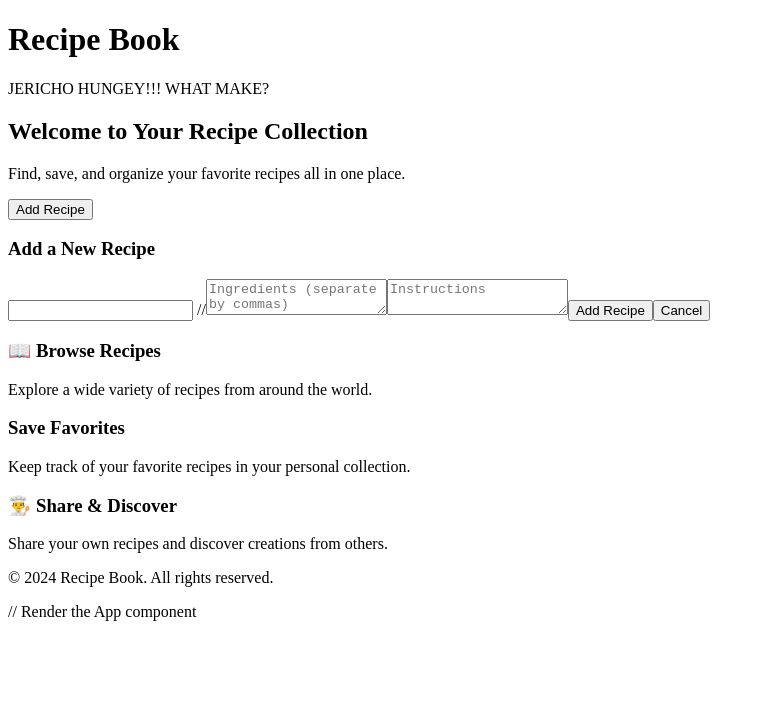
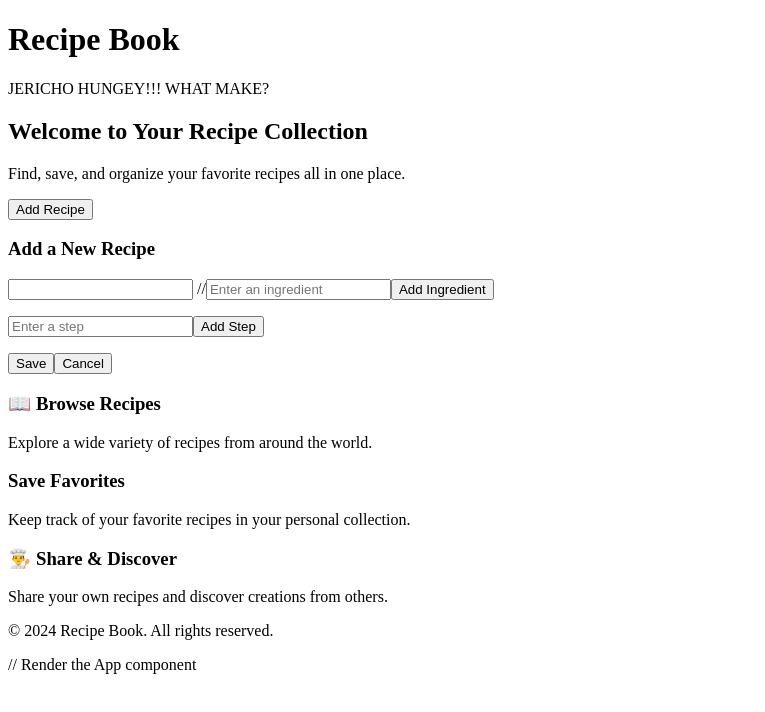
Before and after one commit to jerichomc/RecipeBook, a React (Vite) app in the folder recipe-book/: page / in a window 1280 px wide. Both pictures are taken after a click on the button "Add Recipe". Shown: the top 712 px of the page, without its empty margins (0-765 px from the left). Built offline with nearby package versions, Linux system fonts and the light colour scheme.

Commit message:
added ui improvements for viewing ingredients/instructions

```diff
--- a/recipe-book/package.json
+++ b/recipe-book/package.json
@@ -11,7 +11,8 @@
   },
   "dependencies": {
     "react": "^19.2.4",
-    "react-dom": "^19.2.4"
+    "react-dom": "^19.2.4",
+    "react-router-dom": "^7.14.0"
   },
   "devDependencies": {
     "@eslint/js": "^9.39.4",
--- a/recipe-book/src/App.jsx
+++ b/recipe-book/src/App.jsx
@@ -1,24 +1,31 @@
-import React, { useState } from 'react';
-import './index.css';
+import React, { useState } from "react";
+import "./index.css";
 
 function App() {
-  const [recipes, updateRecipes] = useState(() => { // Initialize recipes from localStorage if available
-    const savedRecipes = localStorage.getItem('recipes'); // Retrieve saved recipes from localStorage
+  const [recipes, updateRecipes] = useState(() => {
+    // Initialize recipes from localStorage if available
+    const savedRecipes = localStorage.getItem("recipes"); // Retrieve saved recipes from localStorage
     return savedRecipes ? JSON.parse(savedRecipes) : []; // Start with an empty array if no recipes are saved
   });
-  const [recipeCount, updateRecipeCount] = useState(() => { // Initialize recipe count based on the number of recipes in localStorage
-    const savedRecipes = localStorage.getItem('recipes'); // Retrieve saved recipes from localStorage
+  const [recipeCount, updateRecipeCount] = useState(() => {
+    // Initialize recipe count based on the number of recipes in localStorage
+    const savedRecipes = localStorage.getItem("recipes"); // Retrieve saved recipes from localStorage
     return savedRecipes ? JSON.parse(savedRecipes).length : 0; // Set recipe count to the number of saved recipes or 0 if none are saved
   });
   const [showForm, updateShowForm] = useState(false);
-  const [recipeName, updateRecipeName] = useState('');
-  const [ingredients, updateIngredients] = useState('');
-  const [instructions, updateInstructions] = useState('');
+  const [recipeName, updateRecipeName] = useState("");
+
+  const [ingredients, updateIngredients] = useState([]);
+  const [ingredientInput, updateIngredientInput] = useState("");
+
+  const [instructions, updateInstructions] = useState([]);
+  const [instructionInput, updateInstructionInput] = useState("");
+
   const [editForm, updateEditForm] = useState(false);
   const [editingRecipeId, setEditingRecipeId] = useState(null);
 
-
-  function addRecipe(nextRecipeName, nextIngredients, nextInstructions) { // Create a new recipe object with a unique ID
+  function addRecipe(nextRecipeName, nextIngredients, nextInstructions) {
+    // Create a new recipe object with a unique ID
     const newRecipe = {
       id: crypto.randomUUID(),
       recipeName: nextRecipeName,
@@ -26,33 +33,70 @@ function App() {
       instructions: nextInstructions,
     };
 
-    updateRecipes([...recipes, newRecipe]); // Add the new recipe to the existing list of recipes
-    updateRecipeCount(recipeCount + 1);
+    const updatedRecipes = [...recipes, newRecipe]; // Add the new recipe to the existing list of recipes
+    updateRecipes(updatedRecipes); // Update the recipes state with the new list of recipes that includes the added recipe
+    localStorage.setItem("recipes", JSON.stringify(updatedRecipes)); // Save the updated list of recipes to localStorage for persistence
+    updateRecipeCount(recipeCount + 1); // Increment the recipe count by 1 after adding a new recipe
   }
 
-  function deleteRecipe(recipeId){ // Remove the recipe with the specified ID from the list of recipes
-    const updatedRecipes = recipes.filter(recipe => recipe.id !== recipeId); //creates new array excluding the recipe with the specified ID
-    updateRecipes(updatedRecipes);//update the recipes state with new array of recipes that does not include the deleted recipe
-    localStorage.setItem('recipes', JSON.stringify(updatedRecipes)); // Update localStorage with the new list of recipes after deletion
+  function deleteRecipe(recipeId) {
+    // Remove the recipe with the specified ID from the list of recipes
+    if (window.confirm("Are you sure you want to delete this recipe?")) {
+      const updatedRecipes = recipes.filter((recipe) => recipe.id !== recipeId); //creates new array excluding the recipe with the specified ID
+      updateRecipes(updatedRecipes); //update the recipes state with new array of recipes that does not include the deleted recipe
+      localStorage.setItem("recipes", JSON.stringify(updatedRecipes)); // Update localStorage with the new list of recipes after deletion
+    }
   }
 
-  function editRecipe(recipeId, updatedName, updatedIngredients, updatedInstructions){ // Update the recipe with the specified ID using the provided updated values
-    const updatedRecipes = recipes.map(recipe => {
-      if (recipe.id === recipeId){
+  function editRecipe(
+    recipeId,
+    updatedName,
+    updatedIngredients,
+    updatedInstructions,
+  ) {
+    const updatedRecipes = recipes.map((recipe) => {
+      // Iterate through the list of recipes and update the one with the matching ID
+      if (recipe.id === recipeId) {
+        // If the current recipe's ID matches the ID of the recipe being edited, return a new recipe object with the updated name, ingredients, and instructions
         return {
-          ...recipe, // Spread the existing recipe properties to maintain any unchanged values
+          // Return a new recipe object with the updated name, ingredients, and instructions while keeping the other properties unchanged
+          ...recipe,
           recipeName: updatedName,
           ingredients: updatedIngredients,
           instructions: updatedInstructions,
-        }
-      }
-      return recipe; // Return the recipe unchanged if it doesn't match the ID
-    })
-    updateRecipes(updatedRecipes); // Update the recipes state with the modified list of recipes after editing
-    localStorage.setItem('recipes', JSON.stringify(updatedRecipes)); // Update localStorage with the new list of recipes after editing
+        };
       }
 
+      return recipe; // If the current recipe's ID does not match the ID of the recipe being edited, return the original recipe object without any changes
+    });
 
+    updateRecipes(updatedRecipes); // Update the recipes state with the new list of recipes that includes the edited recipe
+    localStorage.setItem("recipes", JSON.stringify(updatedRecipes)); // Update localStorage with the new list of recipes after editing
+  }
+
+  function addIngredient() {
+    if (!ingredientInput.trim()) return; // Prevent adding empty ingredients
+
+    updateIngredients([...ingredients, ingredientInput.trim()]); // Add the new ingredient to the list of ingredients
+    updateIngredientInput(""); // Clear the ingredient input field after adding
+  }
+
+  function addInstruction() {
+    if (!instructionInput.trim()) return; // Prevent adding empty instructions
+    updateInstructions([...instructions, instructionInput.trim()]); // Add the new instruction to the list of instructions
+    updateInstructionInput(""); // Clear the instruction input field after adding
+  }
+
+  function removeIngredient(indexToRemove) {
+    updateIngredients(
+      ingredients.filter((_, index) => index !== indexToRemove),
+    );
+  }
+  function removeInstruction(indexToRemove) {
+    updateInstructions(
+      instructions.filter((_, index) => index !== indexToRemove),
+    );
+  }
 
   return (
     <div className="App">
@@ -60,34 +104,70 @@ function App() {
         <h1>Recipe Book</h1>
         <p>JERICHO HUNGEY!!! WHAT MAKE?</p>
       </header>
-      <nav>
-
-      </nav>
+      <nav></nav>
 
       <main className="main-content">
         <section className="hero">
           <h2>Welcome to Your Recipe Collection</h2>
-          <p>Find, save, and organize your favorite recipes all in one place.</p>
-          <button className="cta-button" onClick={() => updateShowForm(true)}>Add Recipe</button>
+          <p>
+            Find, save, and organize your favorite recipes all in one place.
+          </p>
+          <button className="cta-button" onClick={() => updateShowForm(true)}>
+            Add Recipe
+          </button>
           {showForm && (
             <div className="recipe-form">
               <h3>Add a New Recipe</h3>
-              <input value={recipeName} onChange={(e) => updateRecipeName(e.target.value)} /> //
-              <textarea value={ingredients} onChange={(e) => updateIngredients(e.target.value)} placeholder="Ingredients (separate by commas)" />
-              <textarea value={instructions} onChange={(e) => updateInstructions(e.target.value)} placeholder="Instructions" />
-              <button onClick={() => {
+              <input
+                value={recipeName}
+                onChange={(e) => updateRecipeName(e.target.value)}
+              />{" "}
+              //
+              <input
+                value={ingredientInput}
+                onChange={(e) => updateIngredientInput(e.target.value)}
+                placeholder="Enter an ingredient"
+              ></input>
+              <button onClick={addIngredient}>Add Ingredient</button>
+              <ul>
+                {ingredients.map((ingredient, index) => (
+                  <li key={index}>
+                    {ingredient}
+                    <button onClick={() => removeIngredient(index)}>
+                      Remove
+                    </button>
+                  </li>
+                ))}
+              </ul>
+              <input
+                value={instructionInput}
+                onChange={(e) => updateInstructionInput(e.target.value)}
+                placeholder="Enter a step"
+              ></input>
+              <button onClick={addInstruction}>Add Step</button>
+              <ol>
+                {instructions.map((instruction, index) => (
+                  <li key={index}>
+                    {instruction}
+                    <button onClick={() => removeInstruction(index)}>
+                      Remove
+                    </button>
+                  </li>
+                ))}
+              </ol>
+              <button
+                onClick={() => {
                   addRecipe(recipeName, ingredients, instructions);
-                localStorage.setItem('recipes', JSON.stringify([...recipes, {
-                  id: recipeCount + 1,
-                  recipeName,
-                  ingredients,
-                  instructions,
-                }]));
                   updateShowForm(false);
-                updateRecipeName('');
-                updateIngredients('');
-                updateInstructions('');
-              }}>Add Recipe</button>
+                  updateRecipeName("");
+                  updateIngredients([]);
+                  updateInstructions([]);
+                  updateIngredientInput("");
+                  updateInstructionInput("");
+                }}
+              >
+                Save
+              </button>
               <button onClick={() => updateShowForm(false)}>Cancel</button>
             </div>
           )}
@@ -102,43 +182,121 @@ function App() {
                 <ul>
                   {recipes.map((recipe) => {
                     return (
-                      <li className='recipe-card' key={recipe.id}>
+                      <li className="recipe-card" key={recipe.id}>
                         <h4>{recipe.recipeName}</h4>
-                      <p><strong>Ingredients:</strong> {recipe.ingredients}</p>
-                      <p><strong>Instructions:</strong> {recipe.instructions}</p>
-                      <button onClick={() => deleteRecipe(recipe.id)}>Delete</button>
-                      <button onClick={() => {
+                        <p>
+                          <strong>Ingredients:</strong>
+                        </p>
+                        <ul>
+                          {recipe.ingredients.map((ingredient, index) => (
+                            <li key={index}>{ingredient}</li>
+                          ))}
+                        </ul>
+                        <p>
+                          <strong>Instructions:</strong>
+                        </p>
+                        <ol>
+                          {recipe.instructions.map((instruction, index) => (
+                            <li key={index}>{instruction}</li>
+                          ))}
+                        </ol>
+                        <button onClick={() => deleteRecipe(recipe.id)}>
+                          Delete
+                        </button>
+                        <button
+                          onClick={() => {
                             setEditingRecipeId(recipe.id);
                             updateRecipeName(recipe.recipeName);
                             updateIngredients(recipe.ingredients);
                             updateInstructions(recipe.instructions);
                             updateEditForm(true);
-                      }}>Edit</button>
+                          }}
+                        >
+                          Edit
+                        </button>
                       </li>
-                  )
+                    );
                   })}
                 </ul>
                 {editForm && (
                   <div className="recipe-form">
                     <h3>Edit Recipe</h3>
-                  <input value={recipeName} onChange={(e) => updateRecipeName(e.target.value)} /> //
-                  <textarea value={ingredients} onChange={(e) => updateIngredients(e.target.value)} placeholder="Ingredients (separate by commas)" />
-                  <textarea value={instructions} onChange={(e) => updateInstructions(e.target.value)} placeholder="Instructions" />
-                  <button onClick={() => {
-                    editRecipe(editingRecipeId, recipeName, ingredients, instructions);
+
+                    <input
+                      value={recipeName}
+                      onChange={(e) => updateRecipeName(e.target.value)}
+                      placeholder="Recipe name"
+                    />
+
+                    <input
+                      value={ingredientInput}
+                      onChange={(e) => updateIngredientInput(e.target.value)}
+                      placeholder="Enter an ingredient"
+                    />
+                    <button onClick={addIngredient}>Add Ingredient</button>
+
+                    <ul>
+                      {ingredients.map((ingredient, index) => (
+                        <li key={index}>
+                          {ingredient}
+                          <button onClick={() => removeIngredient(index)}>
+                            Remove
+                          </button>
+                        </li>
+                      ))}
+                    </ul>
+
+                    <input
+                      value={instructionInput}
+                      onChange={(e) => updateInstructionInput(e.target.value)}
+                      placeholder="Enter a step"
+                    />
+                    <button onClick={addInstruction}>Add Step</button>
+
+                    <ol>
+                      {instructions.map((instruction, index) => (
+                        <li key={index}>
+                          {instruction}
+                          <button onClick={() => removeInstruction(index)}>
+                            Remove
+                          </button>
+                        </li>
+                      ))}
+                    </ol>
+
+                    <button
+                      onClick={() => {
+                        editRecipe(
+                          editingRecipeId,
+                          recipeName,
+                          ingredients,
+                          instructions,
+                        );
                         updateEditForm(false);
                         setEditingRecipeId(null);
-                    updateRecipeName('');
-                    updateIngredients('');
-                    updateInstructions('');
-                  }}>Save Changes</button>
-                  <button onClick={() => {
+                        updateRecipeName("");
+                        updateIngredients([]);
+                        updateInstructions([]);
+                        updateIngredientInput("");
+                        updateInstructionInput("");
+                      }}
+                    >
+                      Save Changes
+                    </button>
+
+                    <button
+                      onClick={() => {
                         updateEditForm(false);
                         setEditingRecipeId(null);
-                    updateRecipeName('');
-                    updateIngredients('');
-                    updateInstructions('');
-                  }}>Cancel</button>
+                        updateRecipeName("");
+                        updateIngredients([]);
+                        updateInstructions([]);
+                        updateIngredientInput("");
+                        updateInstructionInput("");
+                      }}
+                    >
+                      Cancel
+                    </button>
                   </div>
                 )}
               </div>
@@ -146,7 +304,9 @@ function App() {
           </div>
           <div className="feature-card">
             <h3>Save Favorites</h3>
-            <p>Keep track of your favorite recipes in your personal collection.</p>
+            <p>
+              Keep track of your favorite recipes in your personal collection.
+            </p>
           </div>
           <div className="feature-card">
             <h3>👨‍🍳 Share & Discover</h3>
```
Also changed, not shown: 1 other file (tests, documents, lock files or other folders). Lines whose indentation alone changed are shown as unchanged.
